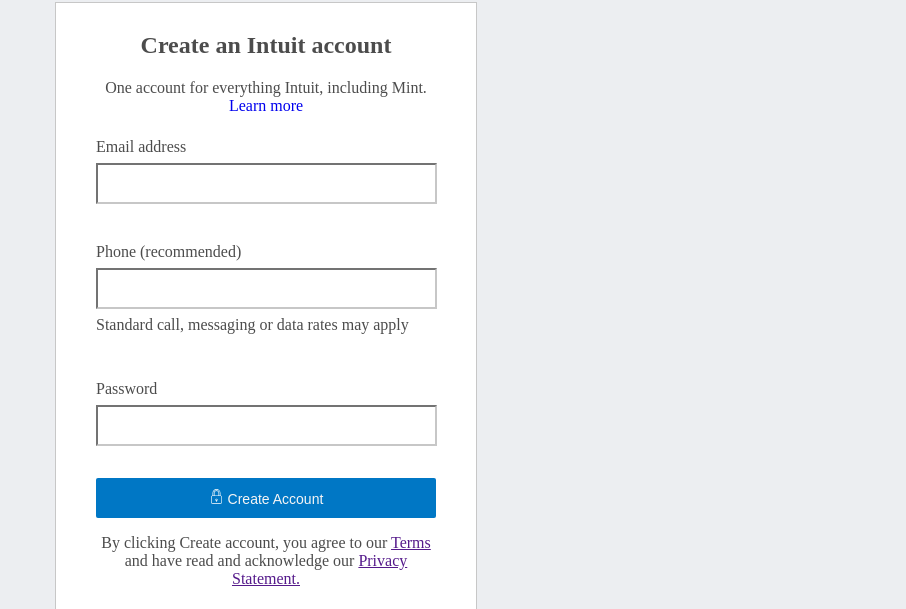
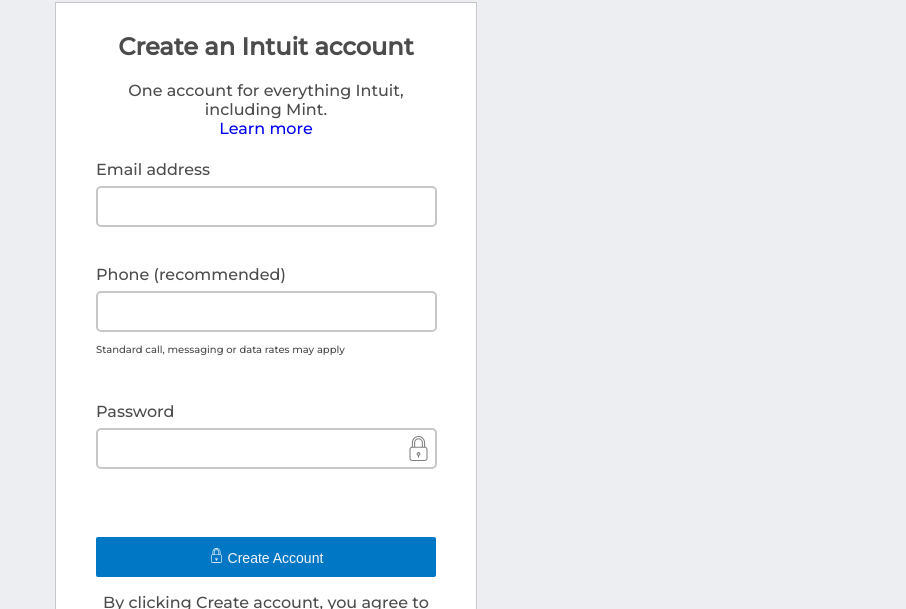
Before and after one commit to rgcavalheiro/signup-page, a plain HTML site: page index.html in a window 1280 px wide. Shown: the part 170-779 px from the top of the page, without its empty margins (374-1280 px from the left). Drawn offline with Linux system fonts and the light colour scheme.

Commit message:
Adding fonts, icons to the form

```diff
--- a/css/style.css
+++ b/css/style.css
@@ -2,7 +2,11 @@
 body{
     background-color: #ECEEF1;
     color: #4C4C4C;
+    font-family: 'Montserrat', sans-serif !important;
+
 }
+
+
 /*============================= NAV BAR =========================*/
 #signup-bar{
     width: 100%;
@@ -125,6 +129,8 @@
     border-color: #c7c7c7;
     border-size: 1px;
     height: 35px;
+    border-style: solid;
+    border-radius: 5px;
 
 }
 
@@ -144,6 +150,17 @@
     width: 15px;
 }
 
+.passwordlock{
+    filter: invert(50%);
+    width: 25px;
+    position: relative;
+    top:-33px;
+    left:310px;
+}
+span {
+    font-size: 10px;
+}
+
 /*============================ FOOTER SECTION ===================*/
 #footer{
 
--- a/index.html
+++ b/index.html
@@ -6,6 +6,8 @@
     <meta name="viewport" content="width=device-width, initial-scale=1.0">
     <title>Intuit Accounts - Sign Up</title>
     <link rel="stylesheet" href="./css/style.css">
+    <link href="https://fonts.googleapis.com/css2?family=Montserrat:wght@300;500&display=swap" rel="stylesheet">
+
 </head>
 
 <body>
@@ -49,7 +51,7 @@
                     <br>
                     <br>
                     <label for="password">Password</label><br>
-                    <input class="input" type="password" />
+                    <input class="input password" type="password"/> <img class="passwordlock" src="images/lock.svg"/>
                     <br>
                     <br>
                     <button class="btn" type="submit"><img class="lock" src="images/lock.svg"/> Create Account</button>
```
